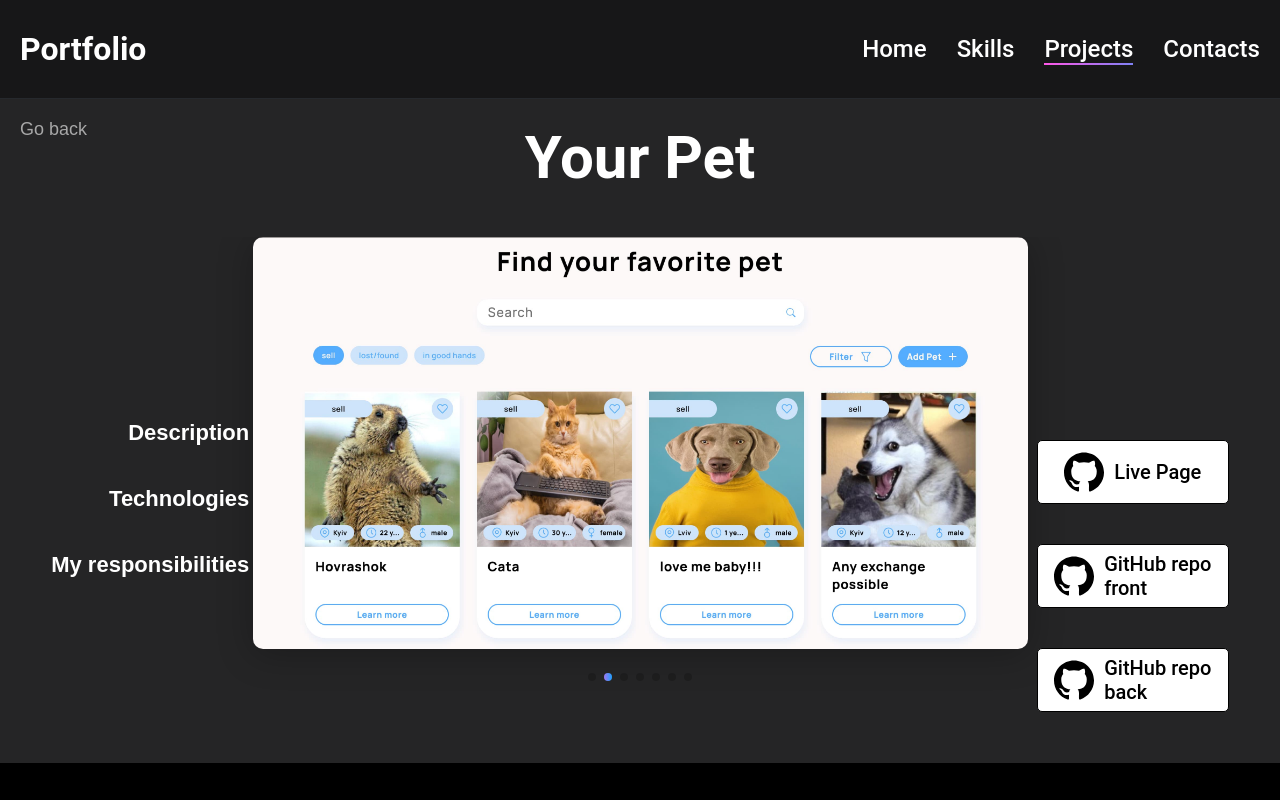
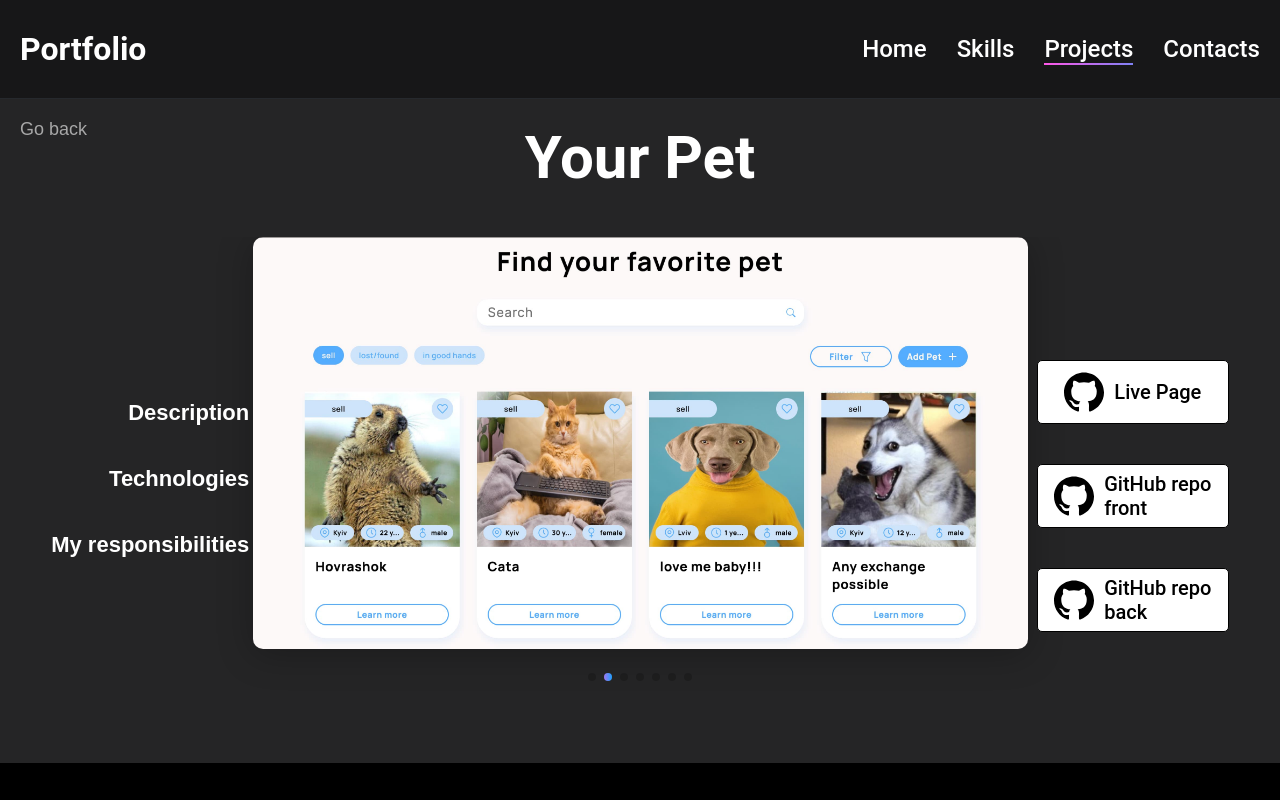
Before and after one commit to simplyNastya/portfolio, a React (Create React App) app: page /projects/1 in a window 1280 px wide. Shown: the top 800 px of the page. Built offline with nearby package versions, Linux system fonts and the light colour scheme.

Commit message:
Update projectDetailsPage.module.css

```diff
--- a/src/pages/ProjectDetailsPage/projectDetailsPage.module.css
+++ b/src/pages/ProjectDetailsPage/projectDetailsPage.module.css
@@ -151,6 +151,8 @@
     }
 
     @media screen and (min-width: 1199px) {
+        margin-top: 0;
+
         position: absolute;
         top: 50%;
         left: 4%;
@@ -221,13 +223,14 @@
     }
 
     @media screen and (min-width: 1199px) {
+        margin-top: 0;
+
         position: absolute;
-        top: 50%;
+        top: 45%;
         right: 4%;
         z-index: 100;
 
         flex-direction: column;
-        align-items: flex-end;
     }
 }
 
```
